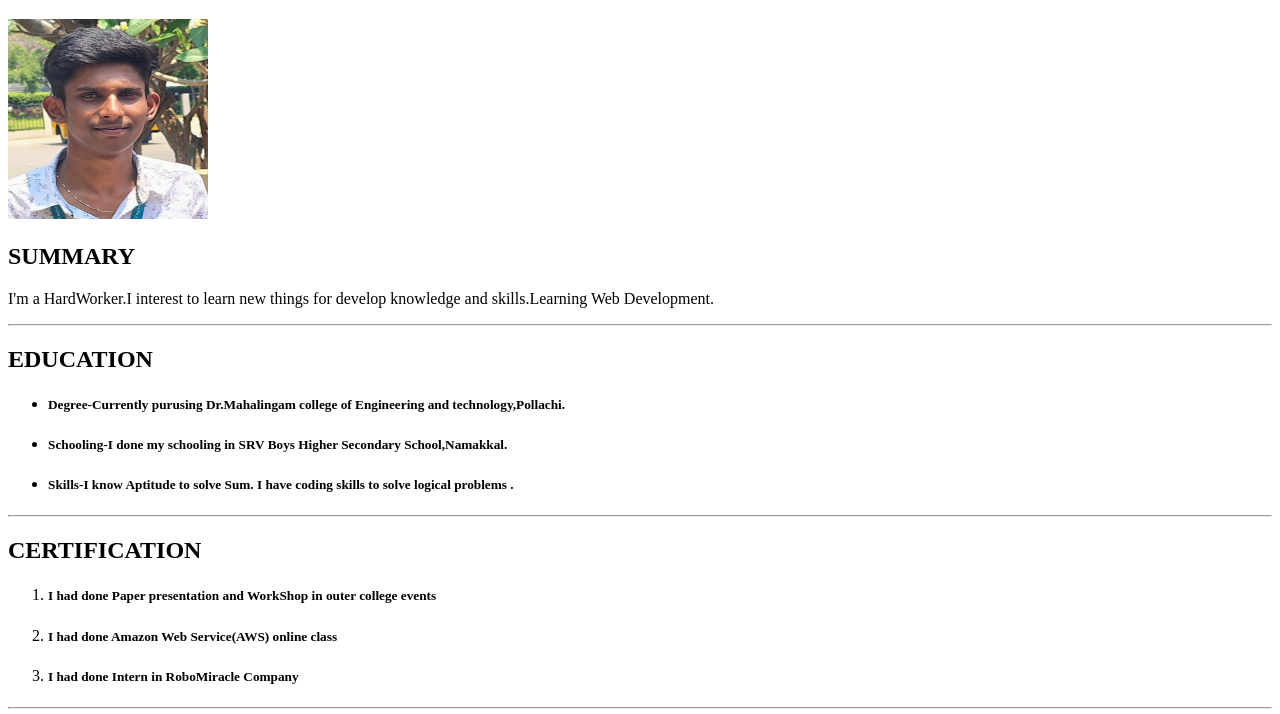
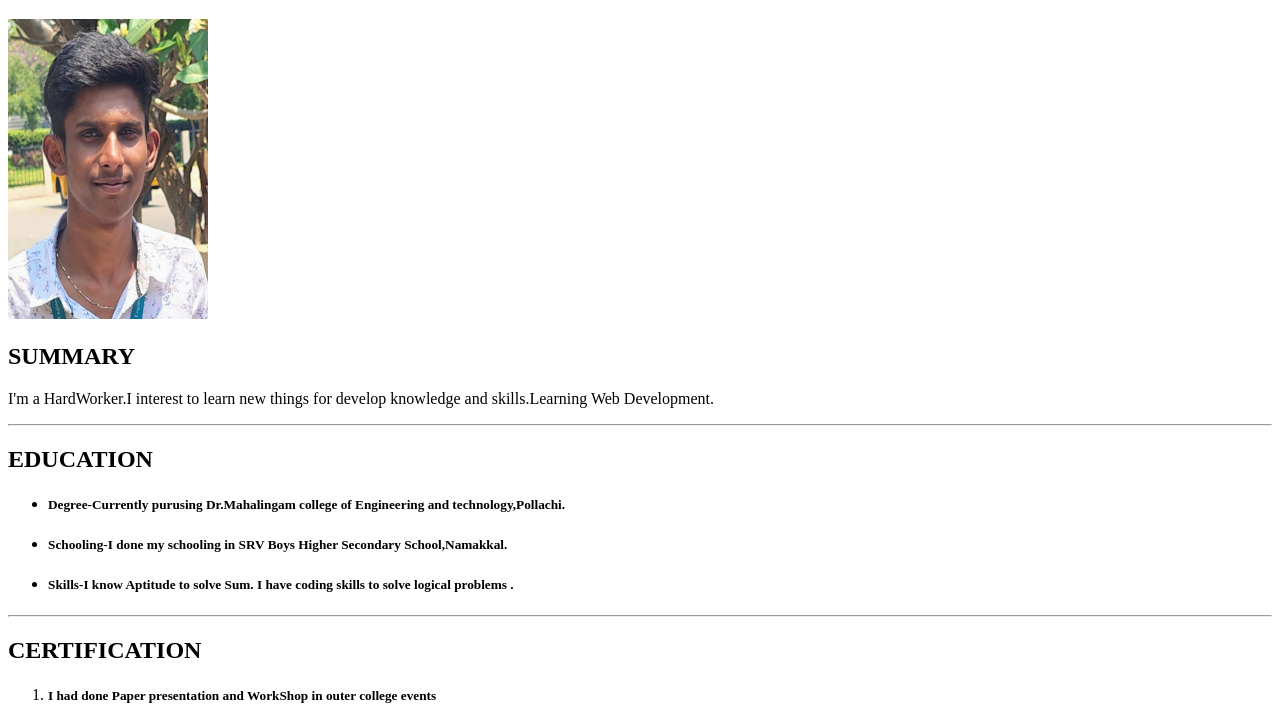
Before and after one commit to S-Chandrakanth/WEB-DEVELOP-PORTFOLIO, a plain HTML site: page index.html in a window 1280 px wide. Shown: the part 61-775 px from the top of the page. Drawn offline with Linux system fonts and the light colour scheme.

Commit message:
Update index.html

```diff
--- a/index.html
+++ b/index.html
@@ -7,7 +7,7 @@
     <body>
 
         <h1> CHANDRAKANTH S</h1>
-             <img src="chandru image.jpg" height="200" width="200" />
+             <img src="chandru image.jpg" height="300" width="200" />
             <h2>SUMMARY</h2>
             <p>I'm a HardWorker.I interest to learn new things for develop knowledge and skills.Learning Web Development.</p>
             <hr/>
```
